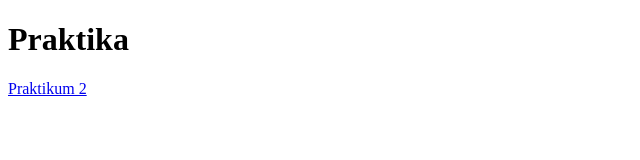
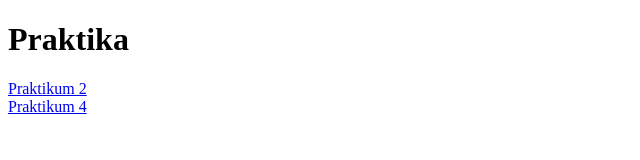
Before and after one commit to arslasel/Webentwicklung, a plain HTML site: page index.html in a window 1280 px wide. Shown: the whole page, without its empty margins (0-640 px from the left). Drawn offline with nearby package versions, Linux system fonts and the light colour scheme.

Commit message:
Update index.html

```diff
--- a/index.html
+++ b/index.html
@@ -14,5 +14,6 @@
 <h1>Praktika</h1>
 
 <a href="Praktikum2/index.html">Praktikum 2</a><br />
+<a href="Praktikum4/index.html">Praktikum 4</a><br />
 </body>
 </html>
```
